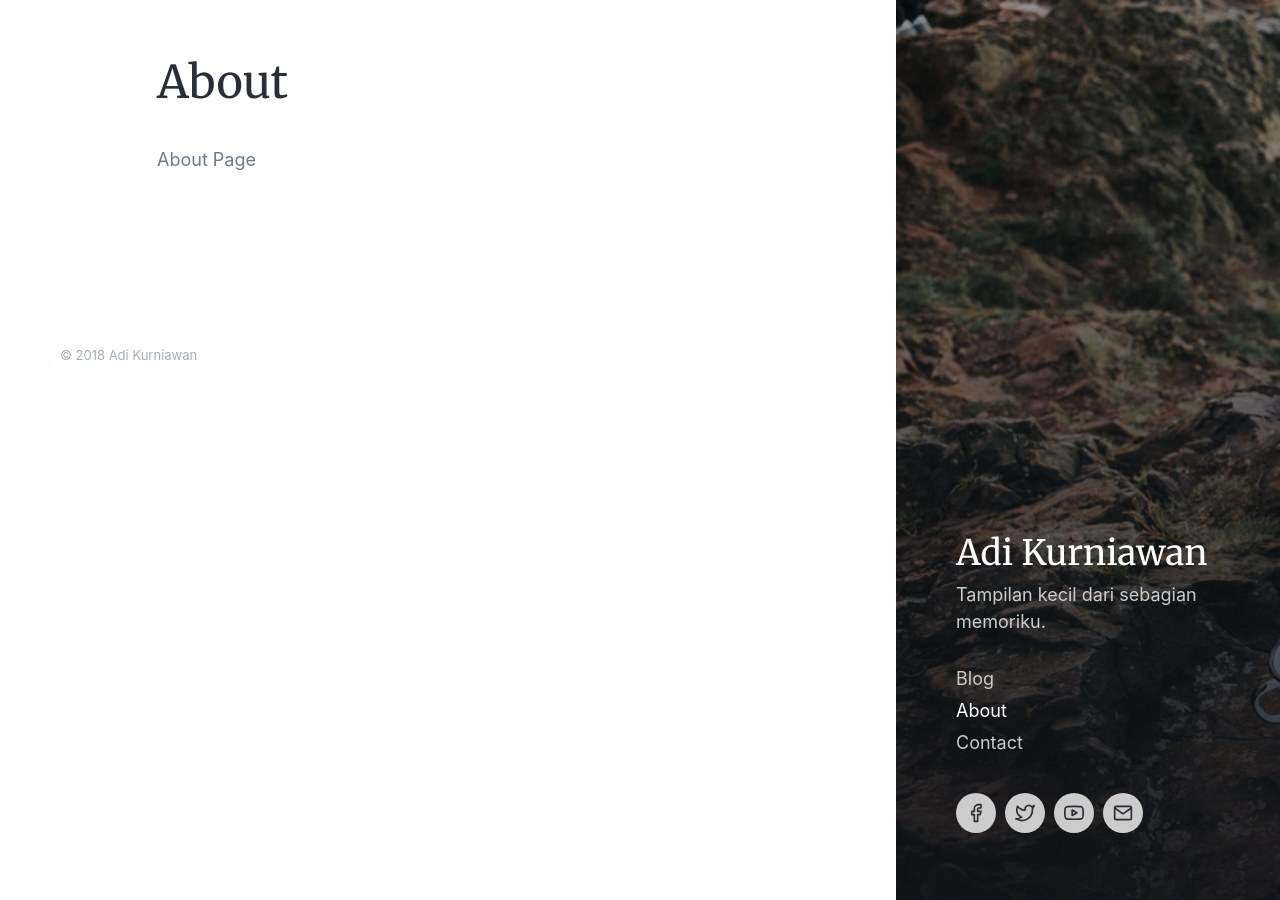
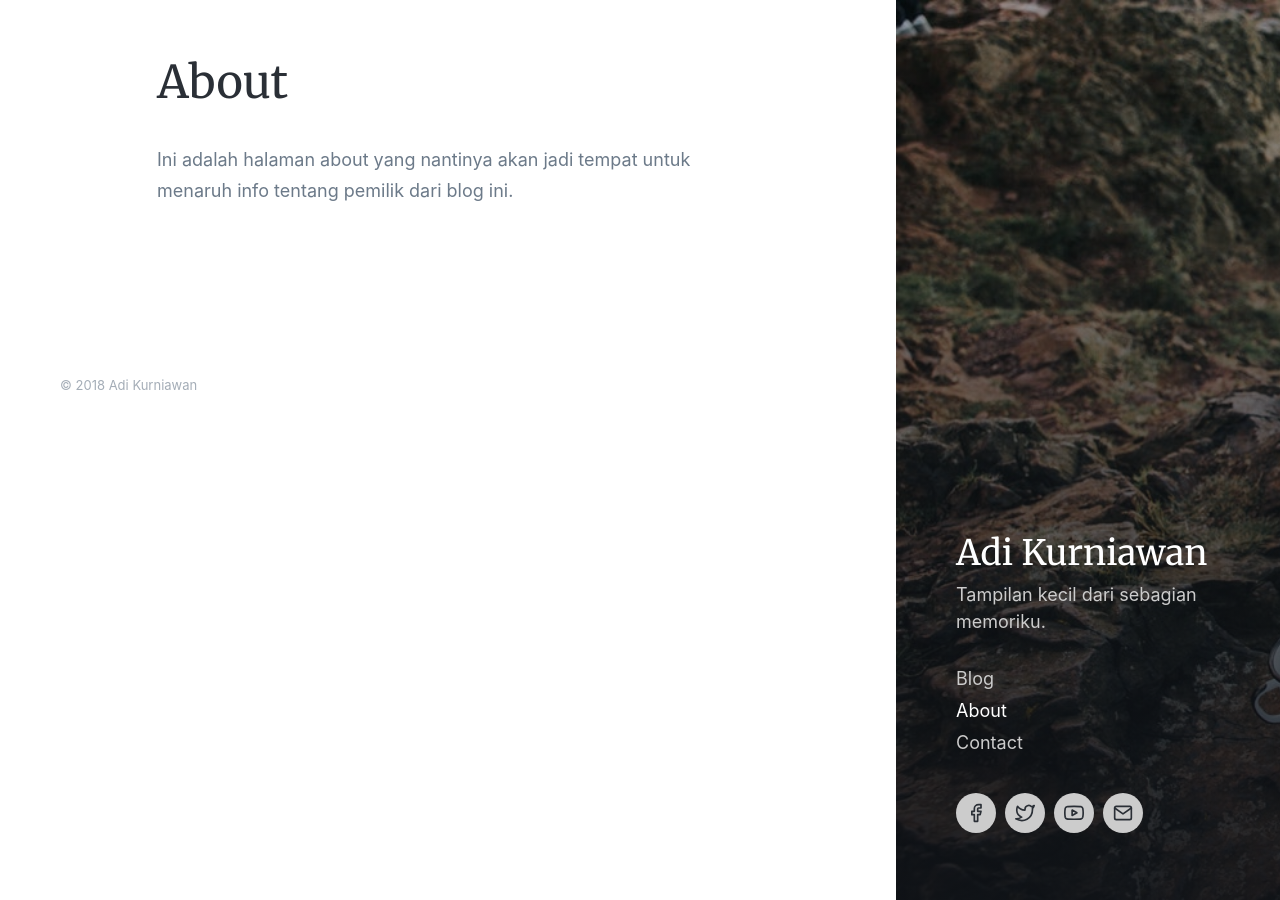
Before and after one commit to adionakurniawan/blog, a Jekyll site: the page built from about.md, in a window 1280 px wide. Built offline with Jekyll 4.4.1, drawn with Linux system fonts in a browser that asks for light colours; some web fonts are replaced.

Commit message:
test update about page

```diff
--- a/about.md
+++ b/about.md
@@ -5,4 +5,4 @@ permalink: /about/
 thumbnail: "/images/pages/about.jpg"
 ---
 
-About Page
+Ini adalah halaman about yang nantinya akan jadi tempat untuk menaruh info tentang pemilik dari blog ini.
```
